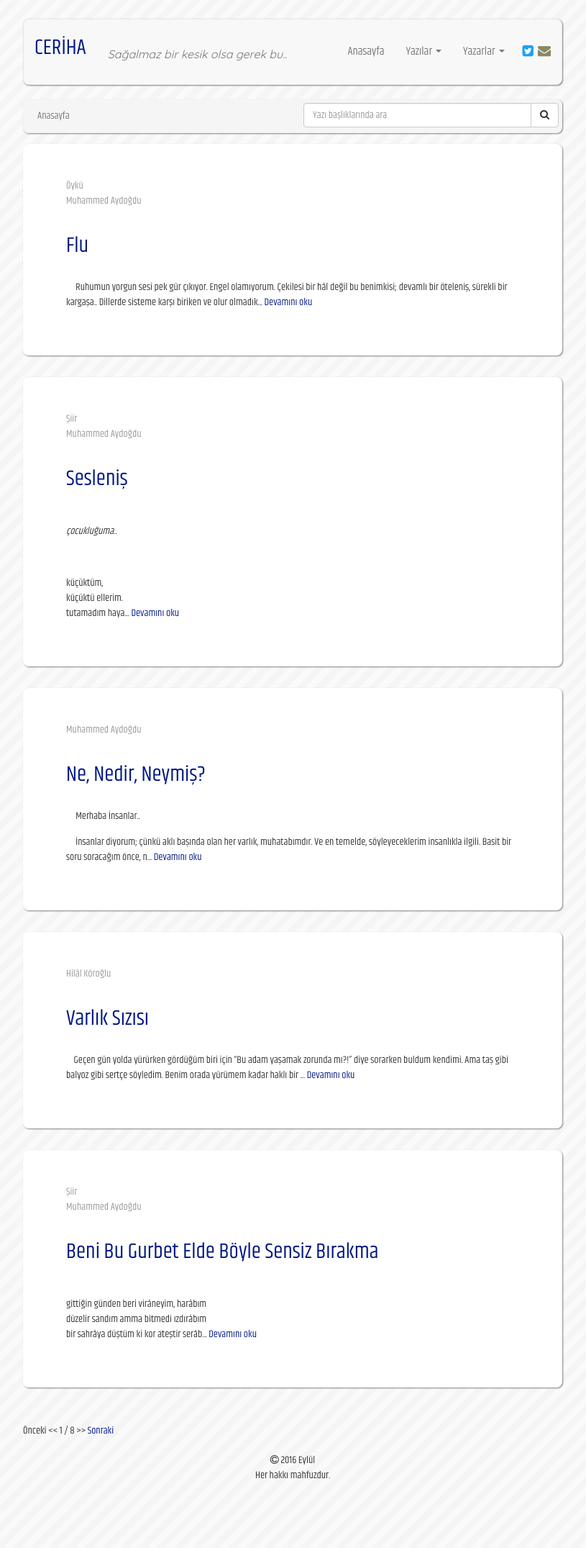
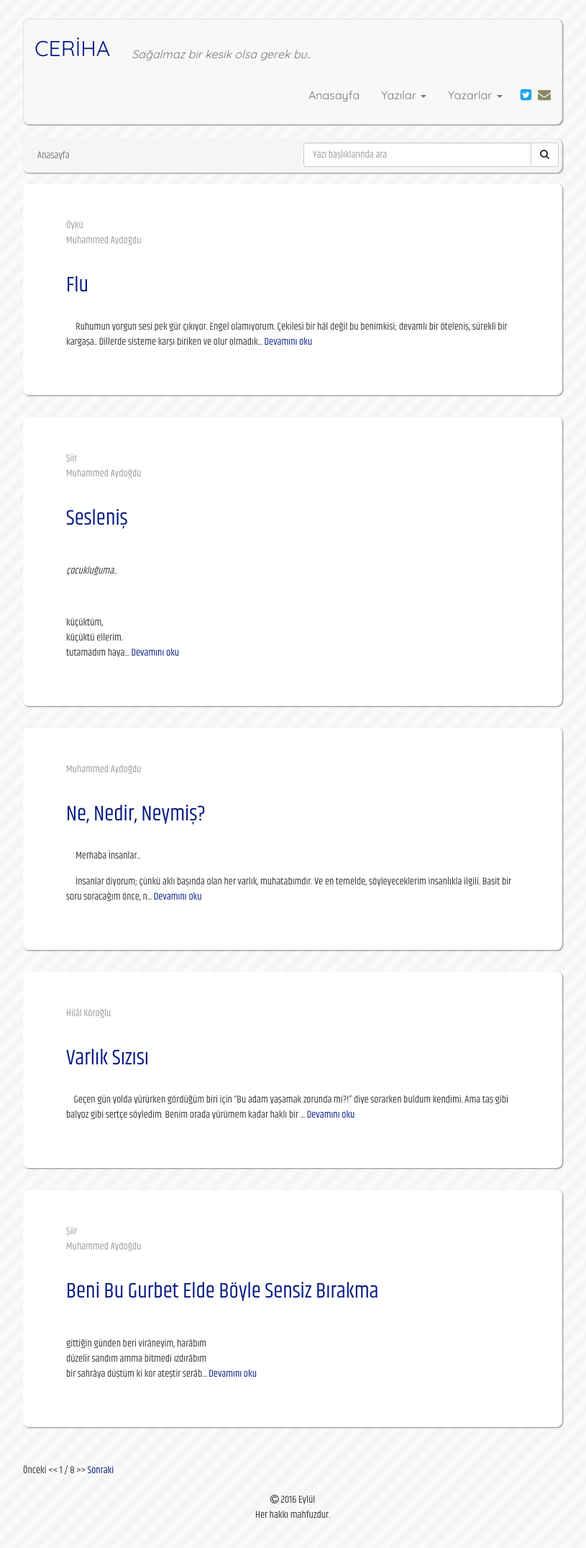
Before and after one commit to muhammedaydogdu/muhammedaydogdu.github.io, a Jekyll site: the page built from index.html, in a window 1280 px wide. Shown: the whole page at 72% size, without its empty margins (233-1048 px from the left). Built offline with Jekyll 4.4.1, drawn with Linux system fonts in a browser that asks for light colours; some web fonts are replaced; the list of posts is cut into pages by our own code; before the commit the page ends 2096 px from its top, so only the background shows below that.

Commit message:
Update style.css

```diff
--- a/css/style.css
+++ b/css/style.css
@@ -28,7 +28,7 @@ h2 {
 
 .container .navbar {
   margin-top: 26px;
-  font-family: "Khand", "Times New Roman", serif;
+  font-family: "Quicksand", "Times New Roman", serif;
   padding: 15px 0 15px 0;
   box-shadow: 1px 1px 2px grey;
   font-size: 16px;
```
